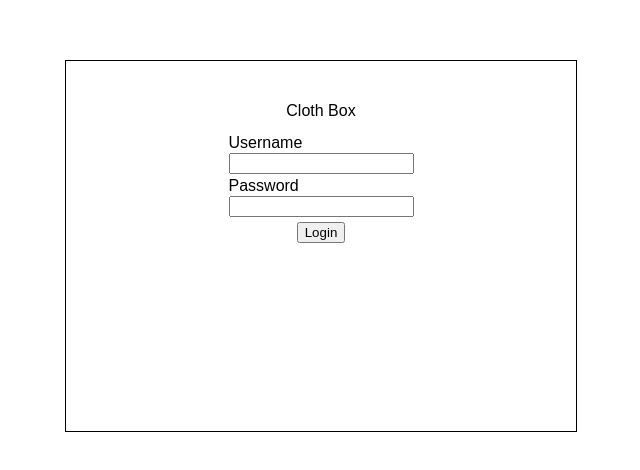
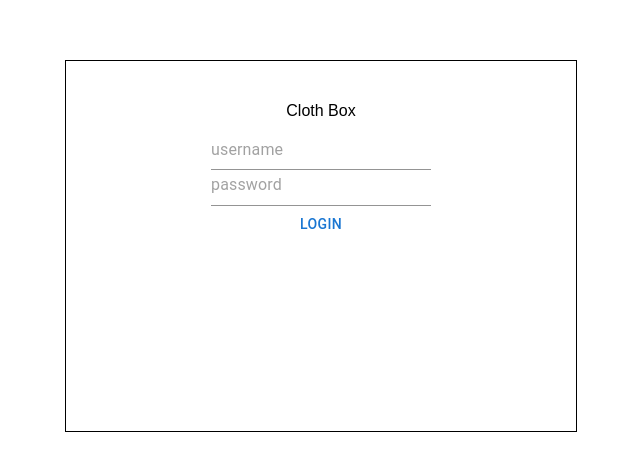
Before and after one commit to ArmanBhatia0100/ClothBox, a React (Create React App) app: page / in a window 1280 px wide. Shown: the part 154-624 px from the top of the page, without its empty margins (319-959 px from the left). Built offline with nearby package versions, Linux system fonts and the light colour scheme.

Commit message:
MUI input/auth page done

```diff
--- a/package.json
+++ b/package.json
@@ -5,6 +5,10 @@
   "keywords": [],
   "main": "src/index.js",
   "dependencies": {
+    "@emotion/react": "^11.11.1",
+    "@emotion/styled": "^11.11.0",
+    "@mui/joy": "^5.0.0-beta.4",
+    "@mui/material": "^5.14.7",
     "@reduxjs/toolkit": "^1.9.5",
     "firebase": "9.18.0",
     "loader-utils": "3.2.1",
--- a/src/components/Auth/Auth.jsx
+++ b/src/components/Auth/Auth.jsx
@@ -1,7 +1,8 @@
-import React, { useRef } from "react";
+import React, { useRef, useState } from "react";
 import "./Auth.scss";
 import { useSelector, useDispatch } from "react-redux";
 import { login } from "../../store/AuthSlice";
+import { Input, Button } from "@mui/material";
 
 const owner = {
   name: "Arman",
@@ -10,16 +11,12 @@ const owner = {
 };
 
 export default function Auth() {
+  const [username, setUsername] = useState("");
+  const [password, setPassword] = useState("");
   const dispatch = useDispatch();
-
-  const usernameRef = useRef();
-  const passwordRef = useRef();
 
   const loginHandler = (e) => {
     e.preventDefault();
-    const username = usernameRef.current.value;
-    const password = passwordRef.current.value;
-
     if (username === owner.name && password === owner.password) {
       dispatch(login());
       window.localStorage.setItem("loggedIn", true);
@@ -27,7 +24,8 @@ export default function Auth() {
       alert("email or password incorrect try again");
       window.localStorage.setItem("loggedIn", false);
     }
-    usernameRef.current.value = passwordRef.current.value = "";
+    setUsername("");
+    setPassword("");
   };
   return (
     <div className="authContainer">
@@ -35,17 +33,31 @@ export default function Auth() {
         <h1 className="title">Cloth Box</h1>
         <form className="form_control" action="" onSubmit={loginHandler}>
           <div className="actionControl_container">
-            <label htmlFor="">Username</label>
-            <input type="text" name="" id="" ref={usernameRef} />
+            <Input
+              type="text"
+              variant="soft"
+              placeholder="username"
+              size="small"
+              onChange={(e) => {
+                setUsername(() => e.target.value);
+              }}
+            />
           </div>
           <div className="actionControl_container">
-            <label htmlFor="">Password</label>
-            <input type="password" name="" id="" ref={passwordRef} />
+            <Input
+              type="password"
+              variant="soft"
+              placeholder="password"
+              size="small"
+              onChange={(e) => {
+                setPassword(() => e.target.value);
+              }}
+            />
           </div>
           <div className="actionControl_container">
-            <button className="actionControl_actionSubmit" type="submit">
+            <Button size="medium" type="submit">
               Login
-            </button>
+            </Button>
           </div>
         </form>
       </div>
```
Also changed, not shown: 2 other files (tests, documents, lock files or other folders).
